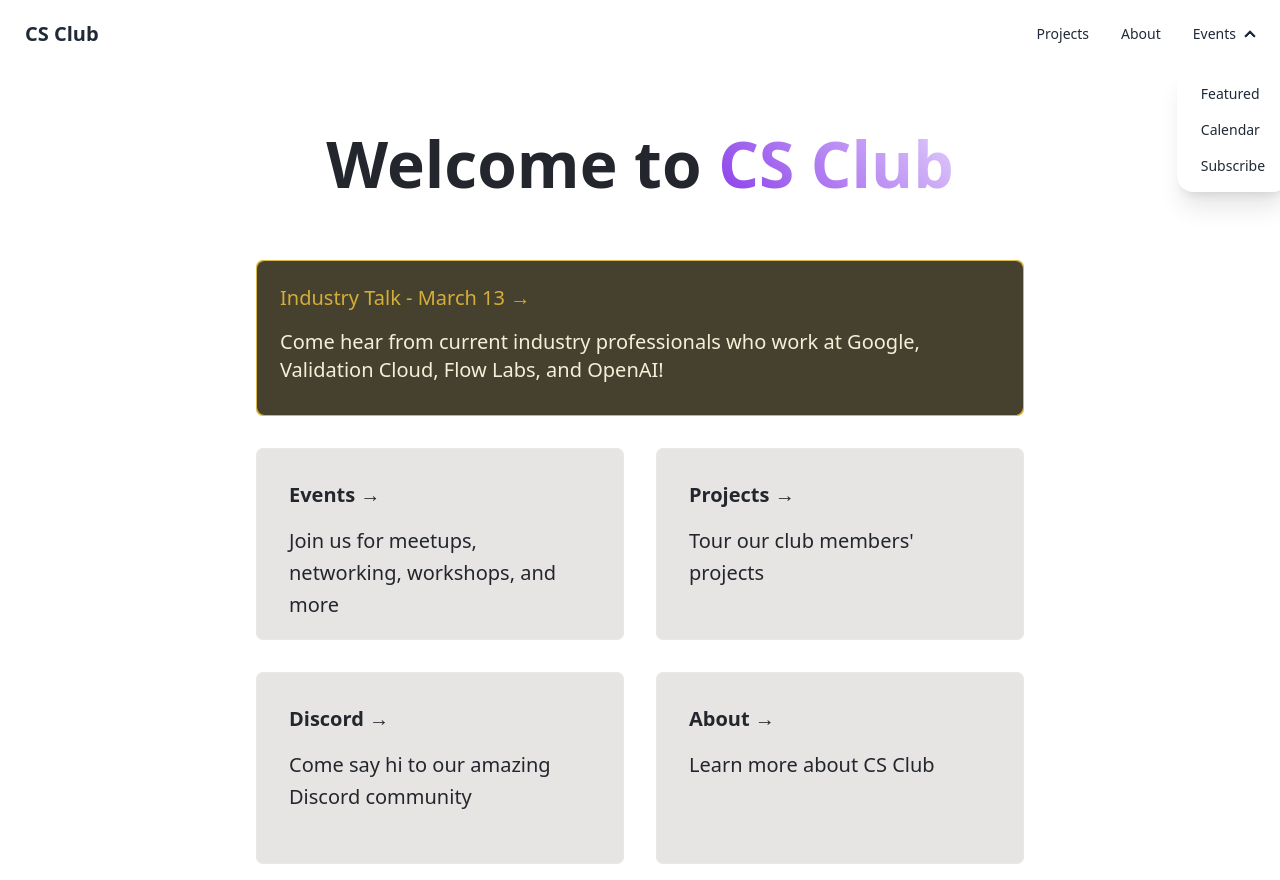
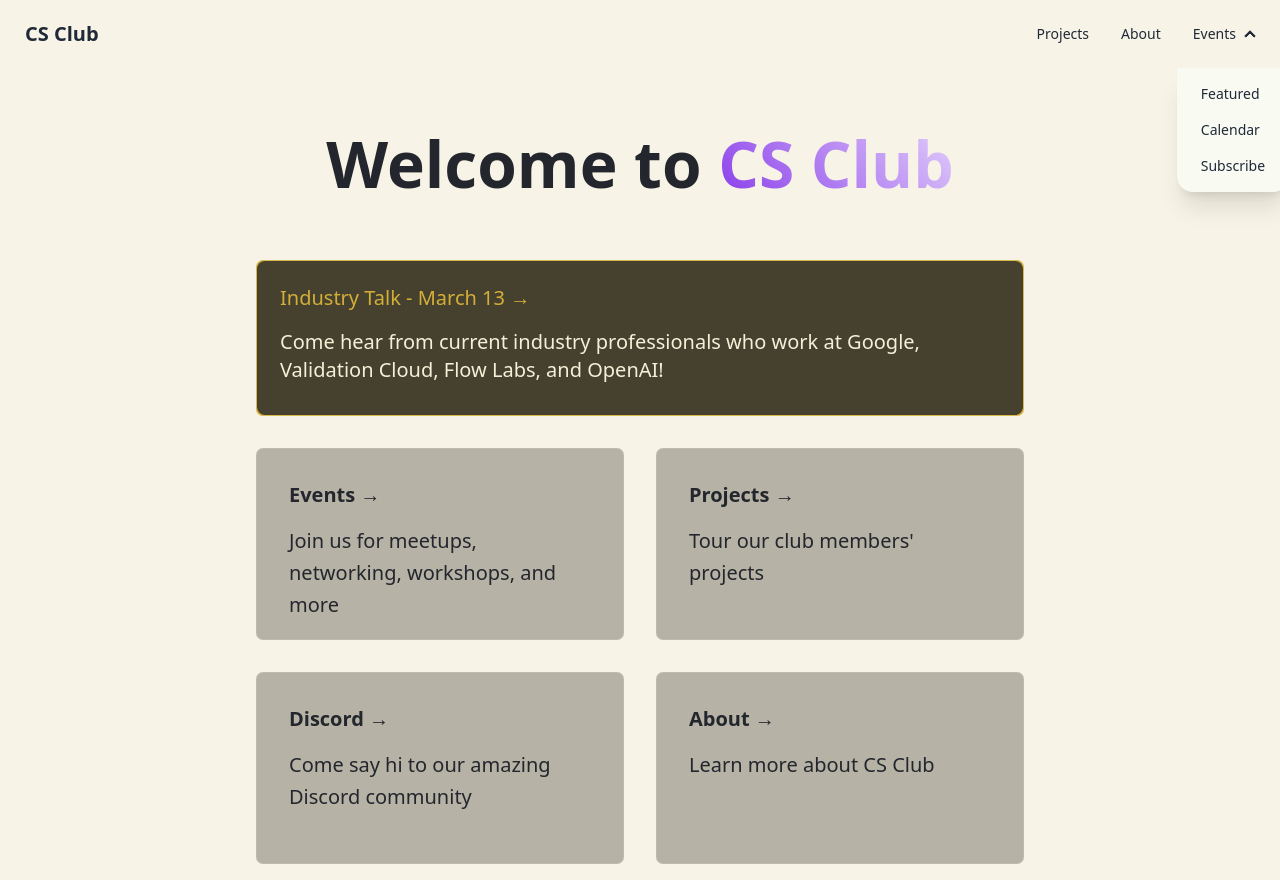
Before and after one commit to ccsf-cs-club/ccsf-cs-club, an Astro site: page / in a window 1280 px wide. Both pictures are taken after a click on the heading "Events". Built offline with nearby package versions, Linux system fonts and the light colour scheme; Astro itself is replaced by a stand-in of ours.

Commit message:
Improve theme on bright mode

```diff
--- a/src/components/Card.astro
+++ b/src/components/Card.astro
@@ -8,7 +8,7 @@ const { href, title, body } = Astro.props;
 ---
 
 <a href={href}>
-  <div class="card h-48 w-full bg-stone-200 shadow-xl dark:bg-[#23262d]">
+  <div class="card h-48 w-full bg-[#B6B2A5] shadow-xl dark:bg-[#23262d]">
     <div class="card-body text-[#23262d] dark:text-white">
       <h2 class="card-title">{title} &rarr;</h2>
       <p>{body}</p>
--- a/src/components/NavbarDaisy.astro
+++ b/src/components/NavbarDaisy.astro
@@ -1,6 +1,6 @@
-<div class="navbar bg-base-100">
+<div class="navbar">
   <div class="flex-1">
-    <a href="/" class="btn btn-ghost text-xl">CS Club</a>
+    <a href="/" class="btn btn-ghost text-xl">CS&nbsp;Club</a>
   </div>
   <div class="flex-none">
     <ul class="menu menu-horizontal px-1">
@@ -9,7 +9,7 @@
       <li>
         <details>
           <summary> Events </summary>
-          <ul class="rounded-t-none bg-base-100 p-2">
+          <ul class="rounded-t-none bg-[#f9fbf3] dark:bg-[#13151a] p-2">
             <li><a href="/events/headline">Featured</a></li>
             <li><a href="/events">Calendar</a></li>
             <li><a href="/subscribe">Subscribe</a></li>
--- a/src/layouts/Layout.astro
+++ b/src/layouts/Layout.astro
@@ -9,7 +9,7 @@ const { title } = Astro.props;
 ---
 
 <!doctype html>
-<html lang="en" class="bg-white dark:bg-[#13151a]">
+<html lang="en" class="bg-[#f7f3e6] dark:bg-[#13151a]">
   <head>
     <meta charset="UTF-8" />
     <meta name="description" content="CCSF CS Club" />
--- a/src/pages/about.astro
+++ b/src/pages/about.astro
@@ -3,7 +3,7 @@ import Layout from "../layouts/Layout.astro";
 ---
 
 <Layout title="About CS Club">
-  <main class="m-auto w-[800px] p-4 text-xl text-white">
+  <main class="m-auto w-[800px] p-4 text-xl">
     <h1 class="title-gradient my-6 text-center text-6xl font-bold">
       About CS Club
     </h1>
--- a/src/pages/index.astro
+++ b/src/pages/index.astro
@@ -7,7 +7,7 @@ import GoldCard from "../components/GoldCard.astro";
 <Layout title="CS Club">
   <main>
     <h1 class="mt-12 text-[#23262d] dark:text-white">
-      Welcome to <span class="text-gradient">CS Club</span>
+      Welcome to <span class="text-gradient">CS&nbsp;Club</span>
     </h1>
     <ul role="list" class="mb-8">
       <GoldCard
@@ -43,7 +43,6 @@ import GoldCard from "../components/GoldCard.astro";
     padding: 1rem;
     width: 800px;
     max-width: calc(100% - 2rem);
-    color: white;
     font-size: 20px;
     line-height: 1.6;
   }
--- a/src/pages/subscribe.astro
+++ b/src/pages/subscribe.astro
@@ -85,7 +85,6 @@ import Layout from "../layouts/Layout.astro";
       padding: 1rem;
       width: 800px;
       max-width: calc(100% - 2rem);
-      color: white;
       font-size: 20px;
       line-height: 1.6;
     }
```
